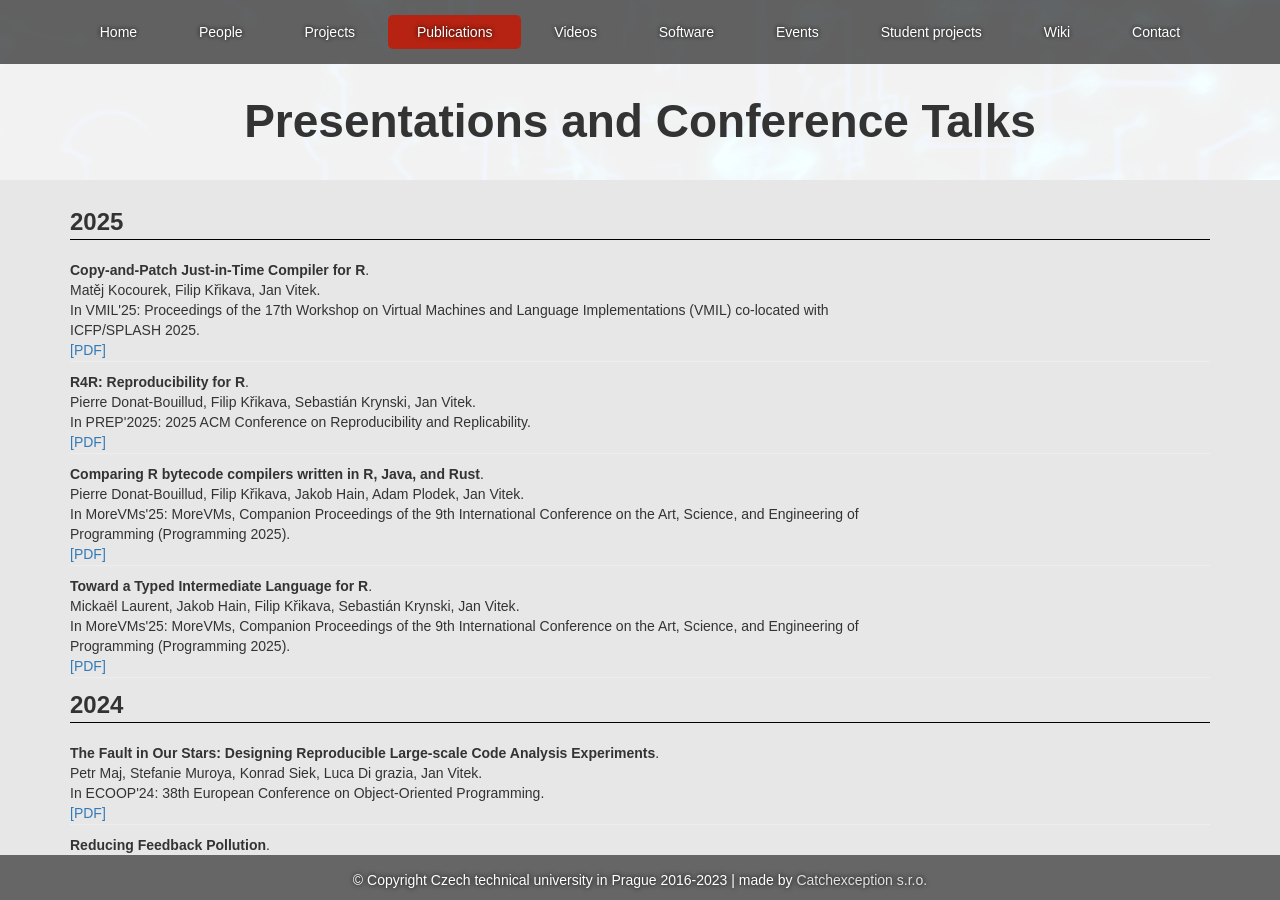
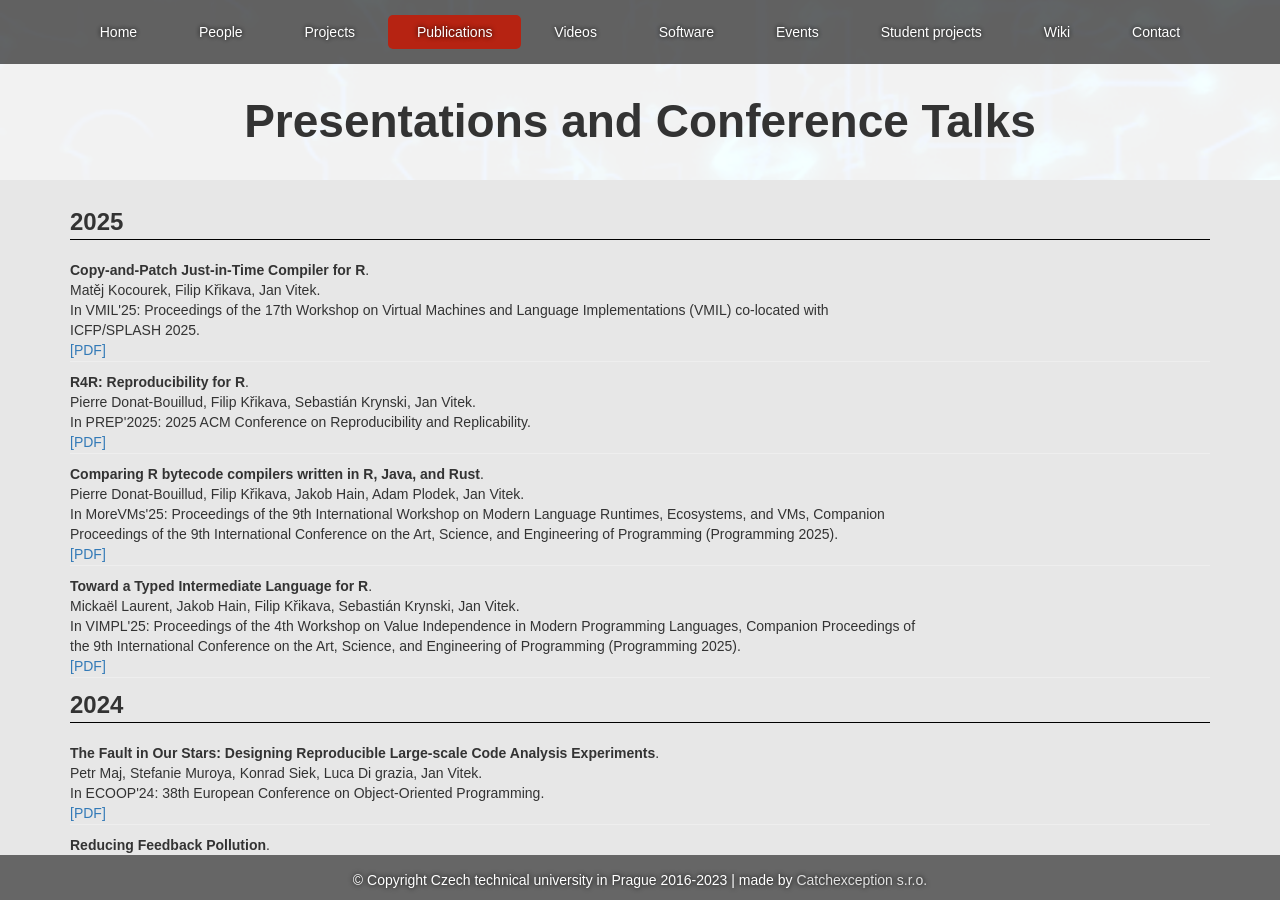
Before and after one commit to PRL-PRG/prl-prg.github.io, a Jekyll site: the page built from publications.md, in a window 1280 px wide and 900 px high. Built offline with Jekyll 4.4.1, drawn with Linux system fonts in a browser that asks for light colours.

Commit message:
Update publication details for 2025 entries

```diff
--- a/publications.md
+++ b/publications.md
@@ -39,7 +39,7 @@ publications:
  - year: 2025
    title: "Comparing R bytecode compilers written in R, Java, and Rust"
    authors: "Pierre Donat-Bouillud, Filip Křikava, Jakob Hain, Adam Plodek, Jan Vitek"
-   publication: "MoreVMs, Companion Proceedings of the 9th International Conference on the Art, Science, and Engineering of Programming (Programming 2025)"
+   publication: "Proceedings of the 9th International Workshop on Modern Language Runtimes, Ecosystems, and VMs, Companion Proceedings of the 9th International Conference on the Art, Science, and Engineering of Programming (Programming 2025)"
    short_publication: "MoreVMs'25"
    links:
    - text: PDF
@@ -50,8 +50,8 @@ publications:
  - year: 2025
    title: "Toward a Typed Intermediate Language for R"
    authors: "Mickaël Laurent, Jakob Hain, Filip Křikava, Sebastián Krynski, Jan Vitek"
-   publication: "MoreVMs, Companion Proceedings of the 9th International Conference on the Art, Science, and Engineering of Programming (Programming 2025)"
-   short_publication: "MoreVMs'25"
+   publication: "Proceedings of the 4th Workshop on Value Independence in Modern Programming Languages, Companion Proceedings of the 9th International Conference on the Art, Science, and Engineering of Programming (Programming 2025)"
+   short_publication: "VIMPL'25"
    links:
    - text: PDF
      link: https://doi.org/10.4230/OASIcs.Programming.2025.5
```
